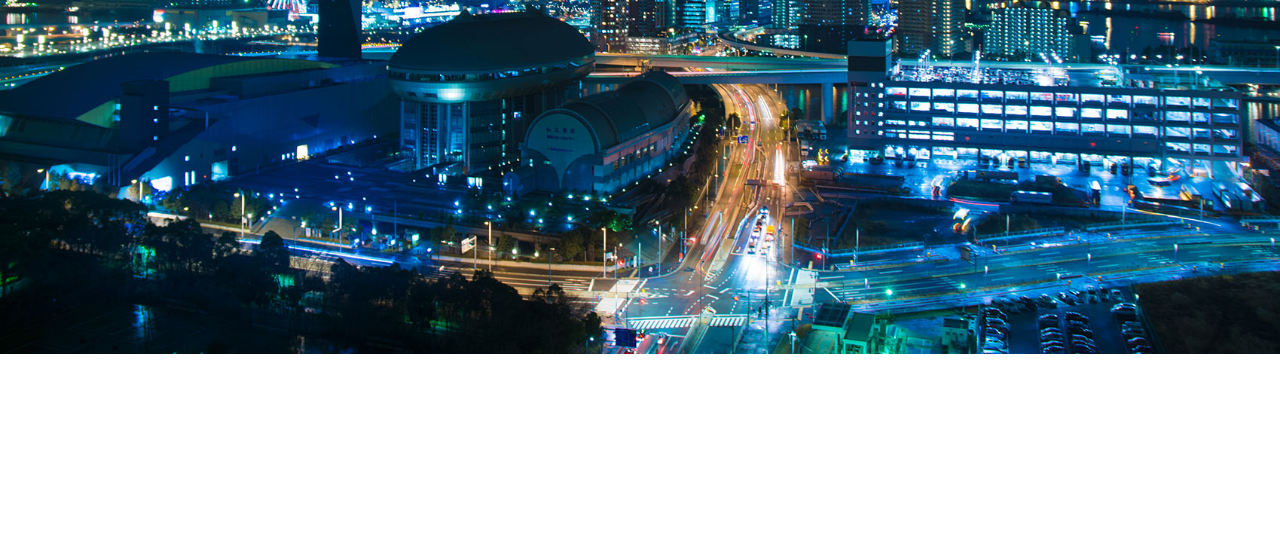
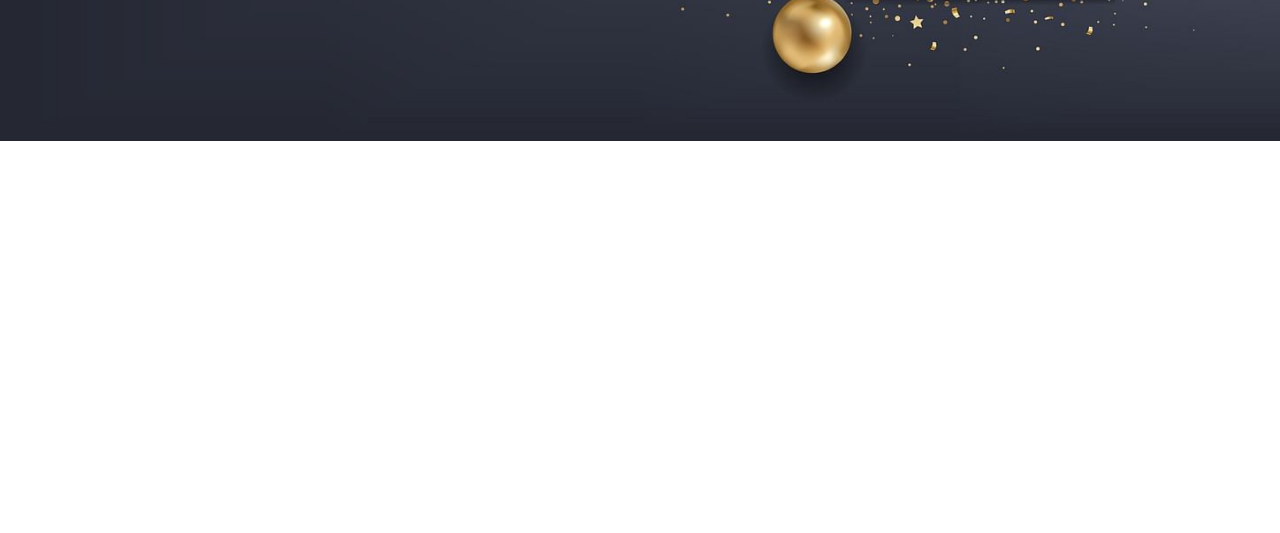
Before and after one commit to CodeWithNiranjan/Countdown-to-new-year-2022, a plain HTML site: page index.html in a window 1280 px wide. Shown: the part 499-1032 px from the top of the page. Drawn offline with Linux system fonts and the light colour scheme.

Commit message:
Update style.css

```diff
--- a/style.css
+++ b/style.css
@@ -5,7 +5,7 @@
 }
 
 body {
-    background-image: url(bg.jpg);
+    background-image: url(newYear.png);
     background-repeat: no-repeat;
     background-size: 100%;
     justify-content: center;
```
